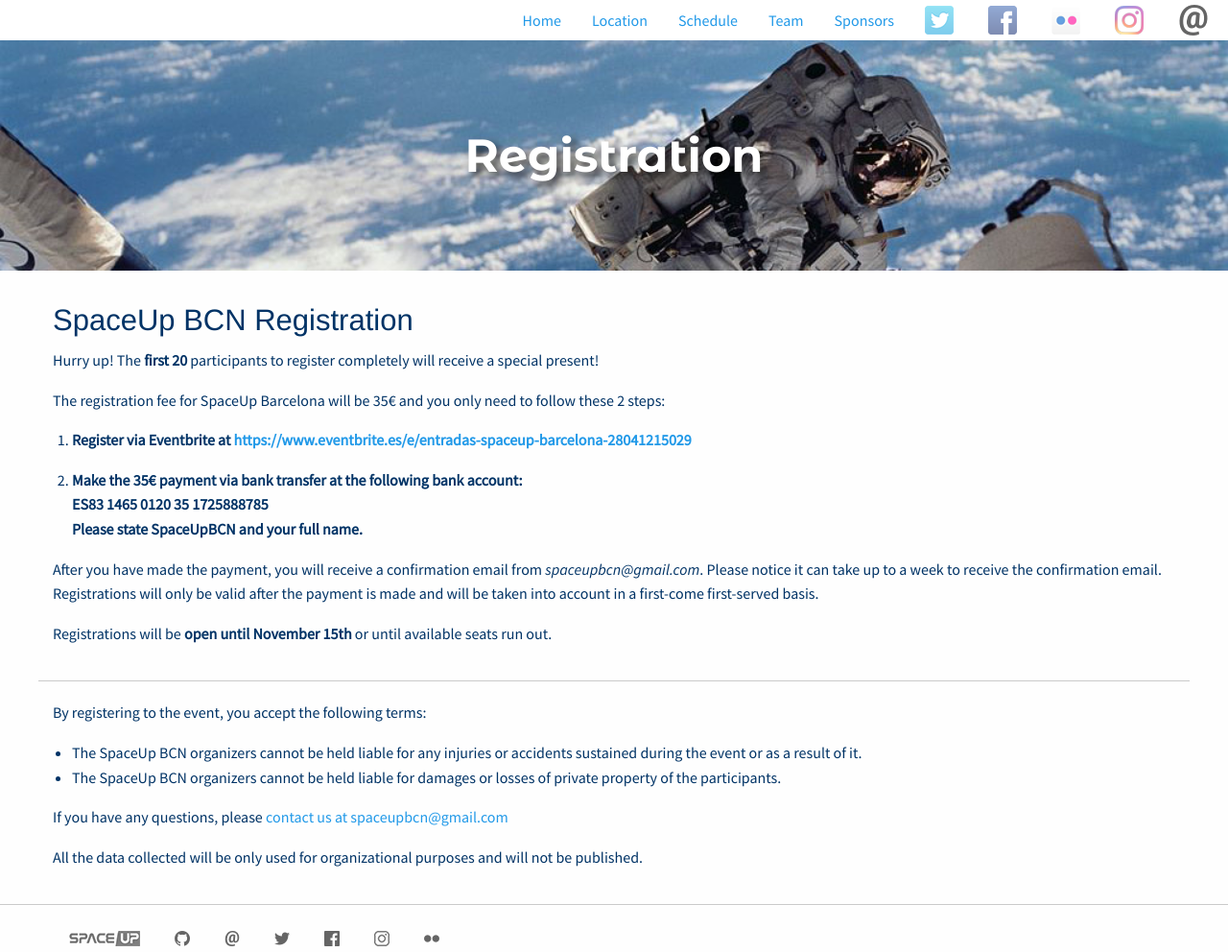
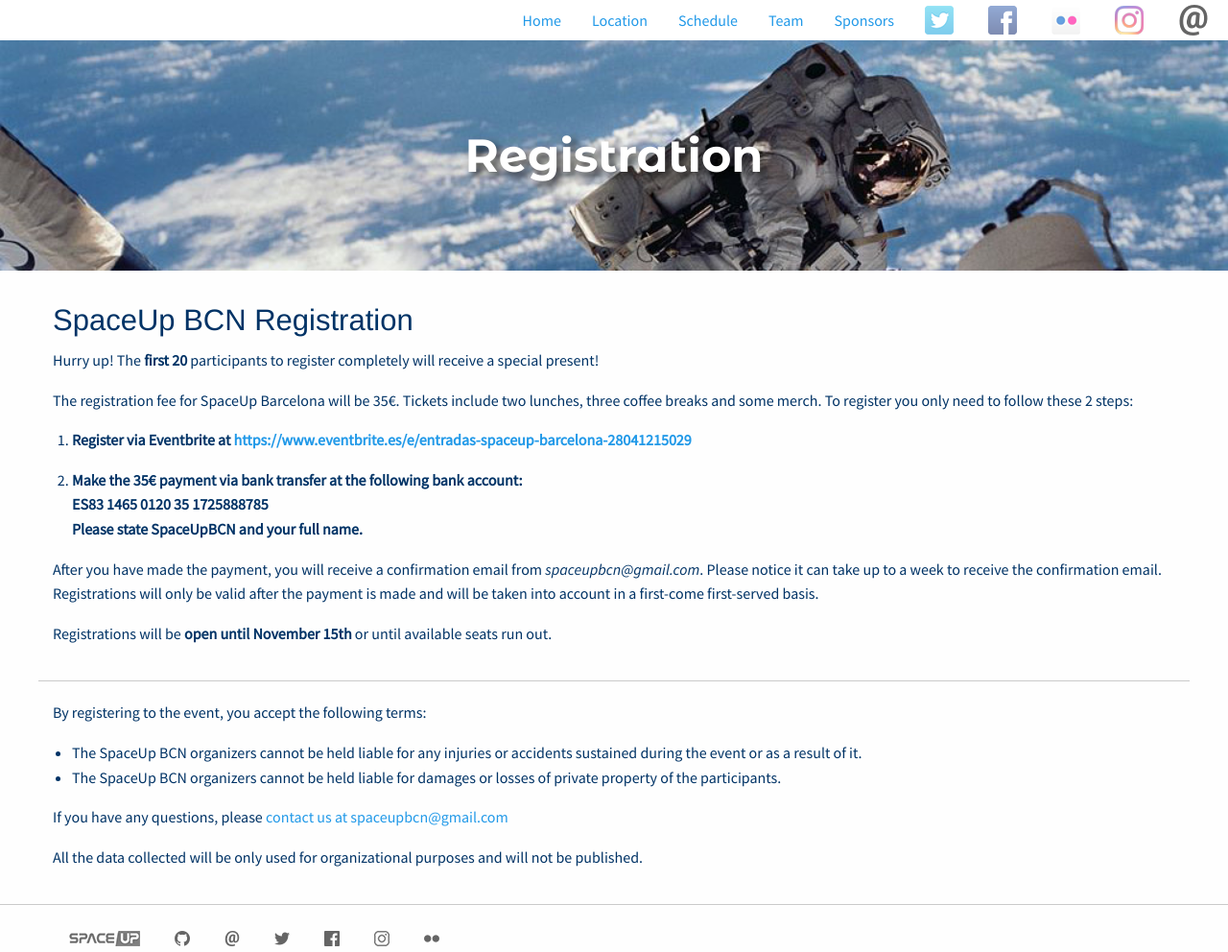
Before and after one commit to xuanxu/spaceup_bcn, a Jekyll site: the page built from registration.html, in a window 1280 px wide. Shown: the whole page at 96% size. Built offline with Jekyll 4.4.1, drawn with Linux system fonts in a browser that asks for light colours.

Commit message:
adds registration perks

```diff
--- a/registration.html
+++ b/registration.html
@@ -12,7 +12,7 @@ permalink: /registration/
   <h3>SpaceUp BCN Registration</h3>
   <p>Hurry up! The <strong>first 20</strong> participants to register completely will receive a special present!</p>
 
-  <p>The registration fee for SpaceUp Barcelona will be 35€ and you only need to follow these 2 steps:</p>
+  <p>The registration fee for SpaceUp Barcelona will be 35€. Tickets include two lunches, three coffee breaks and some merch. To register you only need to follow these 2 steps:</p>
 
   <ol>
     <li> <p><strong>Register via Eventbrite at <a href="https://www.eventbrite.es/e/entradas-spaceup-barcelona-28041215029">https://www.eventbrite.es/e/entradas-spaceup-barcelona-28041215029</a></strong></p></li>
```
